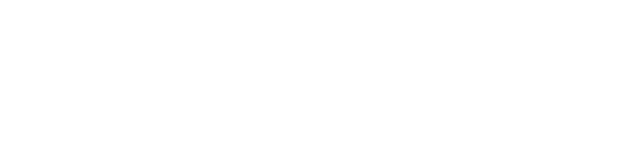
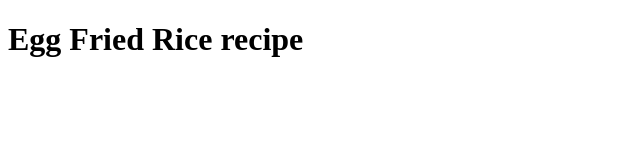
Before and after one commit to Wynclefe/odin-recipes, a plain HTML site: page recipes/egg-fried-rice.html in a window 1280 px wide. Shown: the whole page, without its empty margins (0-640 px from the left). Drawn offline with Linux system fonts and the light colour scheme.

Commit message:
Add egg fried rice recipe heading

```diff
--- a/recipes/egg-fried-rice.html
+++ b/recipes/egg-fried-rice.html
@@ -5,5 +5,6 @@
         <title>Egg Fried Rice recipe</title>
     </head>
     <body>
+        <h1> Egg Fried Rice recipe</h1>
     </body>
 </html>
```
